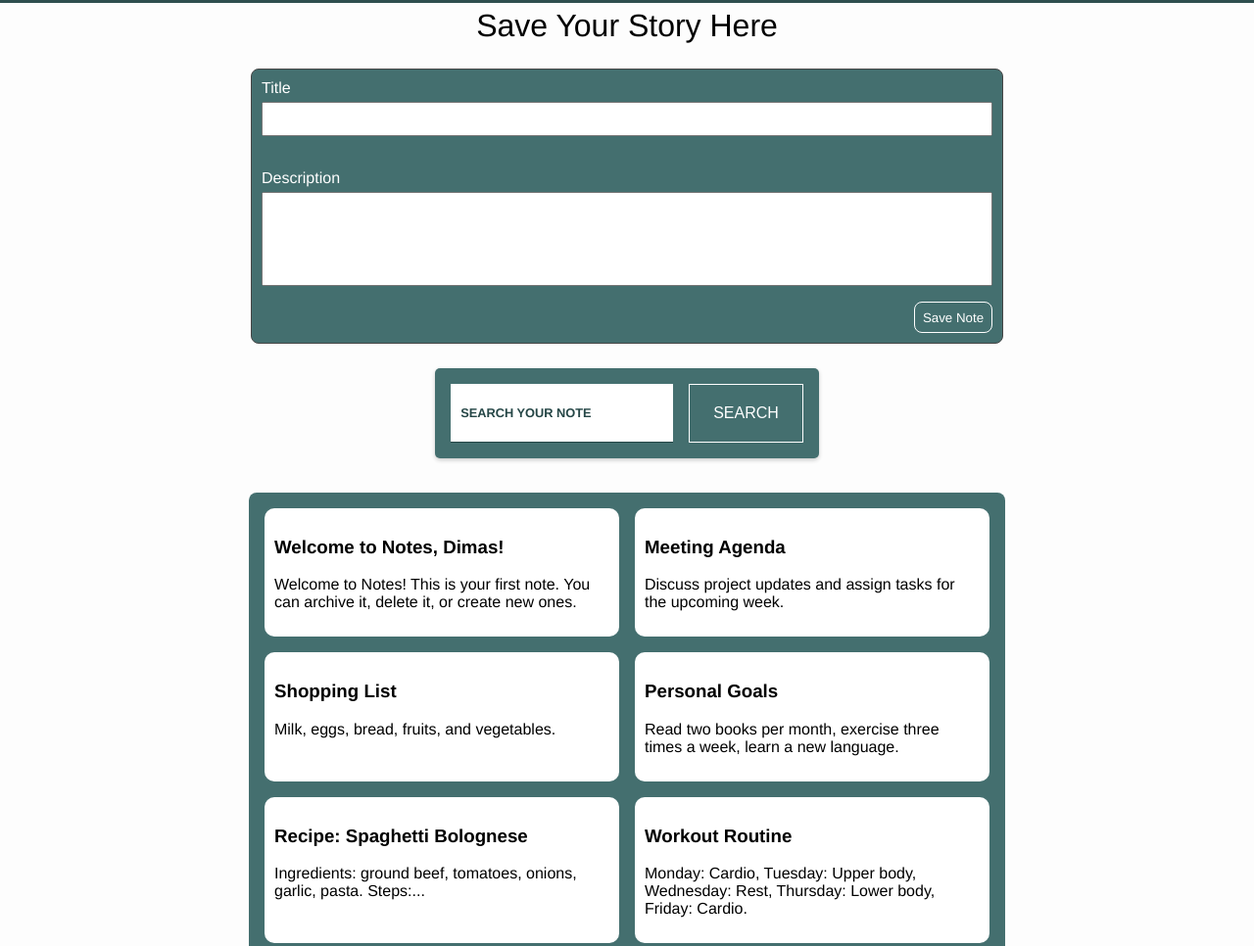
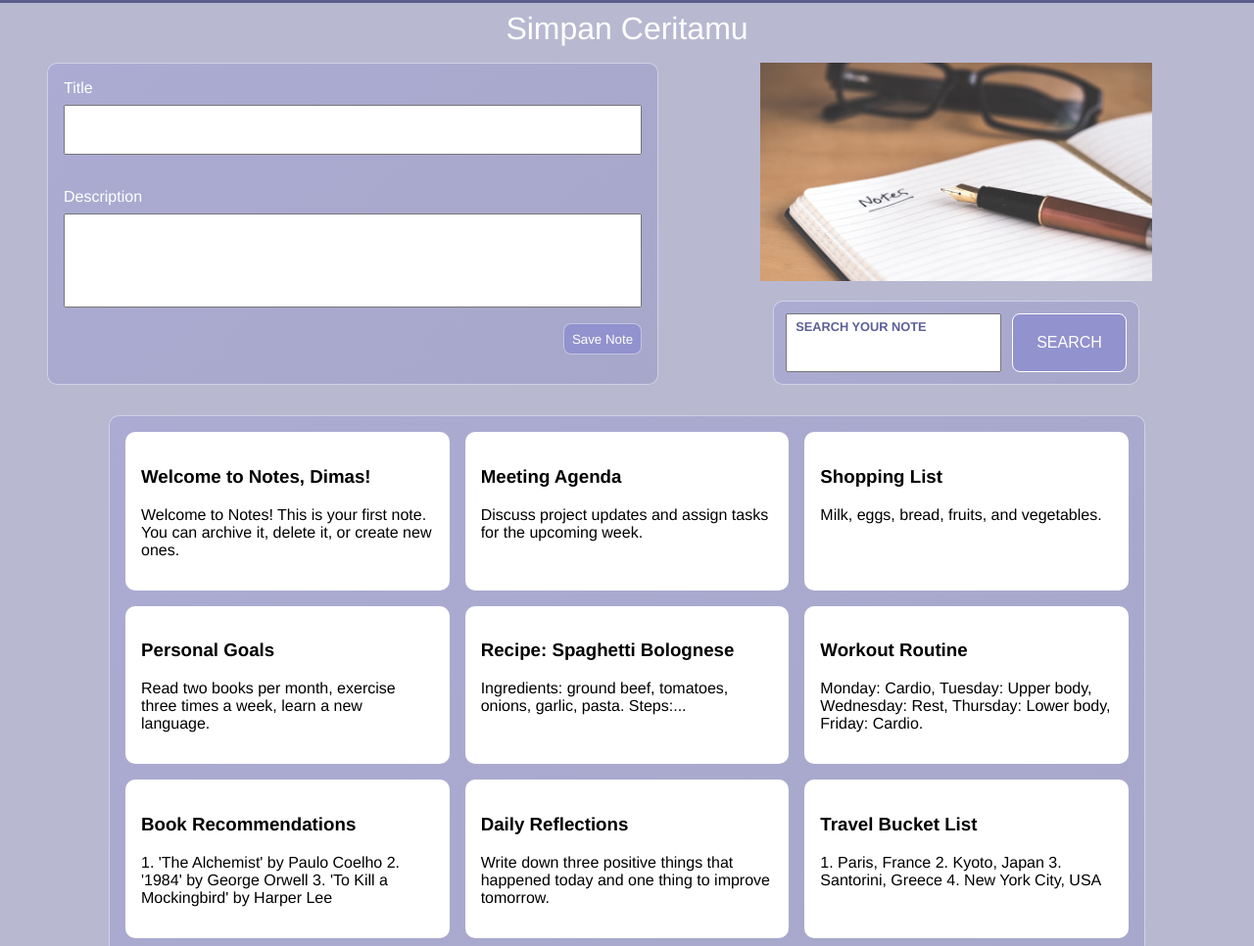
Before and after one commit to srmpandejlaki/notes-app-DS, a plain HTML site: page index.html in a window 1280 px wide. Shown: the part 65-1031 px from the top of the page at 98% size. Drawn offline with Linux system fonts and the light colour scheme.

Commit message:
finall skali

```diff
--- a/index.html
+++ b/index.html
@@ -14,10 +14,11 @@
     </header>
 
     <main>
-      <h1>Save Your Story Here</h1>
+      <h1>Simpan Ceritamu</h1>
 
       <div class="container">
-        <form id="noteForm" autocomplete="off">
+        <section class="form-search">
+          <form class="glass" id="noteForm" autocomplete="off">
             <div class="input-title">
               <label for="title">Title</label>
               <input
@@ -44,15 +45,22 @@
           </form>
 
           <div id="search-container" class="search-container">
+            <img
+              src="source/img/note-taking-feature.jpg"
+              alt="Gambar Buku Notes"
+            />
             <search-bar></search-bar>
           </div>
+        </section>
 
+        <section class="listNote">
           <div id="notesData" class="notesData">
             <note-waiting></note-waiting>
             <search-loading></search-loading>
 
-          <notes-list margin="10" padding="1"></notes-list>
+            <notes-list width="80" borderGlass="1"></notes-list>
           </div>
+        </section>
       </div>
     </main>
 
--- a/source/components/footer-bar.js
+++ b/source/components/footer-bar.js
@@ -17,14 +17,14 @@ class FooterBar extends HTMLElement {
 
       div {
         height: 8.5vh;
+        background-color: #5b5f97;
+        margin: 0;
+        padding: 0;
 
         display: flex;
         justify-content: center;
         align-items: center;
         color: white;
-
-        margin: 0;
-        padding: 0;
       }
 
       .sign {
@@ -53,5 +53,4 @@ class FooterBar extends HTMLElement {
     `;
   }
 }
-
 customElements.define("footer-bar", FooterBar);
--- a/source/components/header-bar.js
+++ b/source/components/header-bar.js
@@ -13,13 +13,13 @@ class headerBar extends HTMLElement {
     this._style.textContent = `
         :host {
           width: 100%;
-
           color: white;
-
           box-shadow: 0 4px 4px 0 rgba(0, 0, 0, 0.2);
         }
 
         div {
+          width: 100%;
+          background-color: #5b5e8a;
           height: 15%;
         }
 
--- a/source/components/notes-item.js
+++ b/source/components/notes-item.js
@@ -9,48 +9,38 @@ class NotesItem extends HTMLElement {
     archived: null,
   };
 
+  set note(value) {
+    this._note = value;
+    this.render();
+  }
+  get note() {
+    return this._note;
+  }
+
   constructor() {
     super();
 
     this._shadowRoot = this.attachShadow({ mode: "open" });
     this._style = document.createElement("style");
   }
-
-  _emptyContent() {
-    this._shadowRoot.innerHTML = "";
-  }
-
-  set note(value) {
-    this._note = value;
-
-    // Render ulang
-    this.render();
-  }
-
-  get note() {
-    return this._note;
-  }
-
   _updateStyle() {
     this._style.textContent = `
       :host {
         display: flex;
+        background-color: white;
         align-items: stretch;
-        background-color: white;
         border-radius: 10px;
       }
 
       .data {
         width: 100%;
         border-radius: 10px;
-
-        padding: 10px;
+        padding: 1rem;
       }
     `;
   }
 
   render() {
-    this._emptyContent();
     this._updateStyle();
 
     this._shadowRoot.appendChild(this._style);
@@ -66,5 +56,4 @@ class NotesItem extends HTMLElement {
     `;
   }
 }
-
 customElements.define("notes-item", NotesItem);
--- a/source/components/notes-list.js
+++ b/source/components/notes-list.js
@@ -5,19 +5,36 @@ class NotesList extends HTMLElement {
   _style = null;
 
   static get observedAttributes() {
-    return ["margin", "padding"];
+    return ["width", "borderGlass"];
   }
 
   constructor() {
     super();
 
-    this._margin = this.getAttribute("margin");
-    this._padding = this.getAttribute("padding");
+    this._width = this.getAttribute("width");
+    this._borderGlass = this.getAttribute("borderGlass");
 
     this._shadowRoot = this.attachShadow({ mode: "open" });
     this._style = document.createElement("style");
+    this.render();
+  }
 
-    this.render();
+  set width(value) {
+    const newValue = Number(value);
+    if (!utils.isValidInteger(newValue)) return;
+    this._width = value;
+  }
+  get width() {
+    return this._width;
+  }
+
+  set borderGlass(value) {
+    const newValue = Number(value);
+    if (!utils.isValidInteger(newValue)) return;
+    this._borderGlass = value;
+  }
+  get borderGlass() {
+    return this._borderGlass;
   }
 
   _updateStyle() {
@@ -29,38 +46,22 @@ class NotesList extends HTMLElement {
       .list {
         display: grid;
         grid-template-columns: repeat(auto-fit, minmax(250px, 1fr));
+        margin: 1rem;
+        padding: 1rem;
 
-        margin: ${this._margin}px;
-        padding: ${this._padding}rem;
-
+        width: ${this._width}vw;
         border-radius: 8px;
-        background-color: hsl(180, 24%, 35%);
-
         gap: 16px;
       }
+
+      .glass {
+        background: linear-gradient(135deg, #ababd3, #a7a7ca);
+        backdrop-filter: blur(10px);
+        -webkit-backdrop-filter: blur(10px);
+        border: ${this._borderGlass}px solid rgba(255, 255, 255, 0.45);
+        border-radius: 10px;
+      }
     `;
-  }
-
-  set margin(value) {
-    const newValue = Number(value);
-    if (!utils.isValidInteger(newValue)) return;
-
-    this._margin = value;
-  }
-
-  get margin() {
-    return this._margin;
-  }
-
-  set padding(value) {
-    const newValue = Number(value);
-    if (!utils.isValidInteger(newValue)) return;
-
-    this._padding = value;
-  }
-
-  get padding() {
-    return this._padding;
   }
 
   _emptyContent() {
@@ -73,7 +74,7 @@ class NotesList extends HTMLElement {
 
     this._shadowRoot.appendChild(this._style);
     this._shadowRoot.innerHTML += `
-      <div class="list">
+      <div class="list glass">
         <slot></slot>
       </div>
     `;
@@ -81,14 +82,13 @@ class NotesList extends HTMLElement {
 
   attributeChangedCallback(name, oldValue, newValue) {
     switch (name) {
-      case "margin":
-        this.margin = newValue;
+      case "width":
+        this.width = newValue;
         break;
-      case "padding":
-        this.padding = newValue;
+      case "borderGlass":
+        this.borderGlass = newValue;
         break;
     }
-
     this.render();
   }
 }
--- a/source/components/search-bar.js
+++ b/source/components/search-bar.js
@@ -55,43 +55,29 @@ class searchBar extends HTMLElement {
       }
 
       .floating-form {
-        background-color: hsl(180, 24%, 35%);
-        padding: 16px;
-        border-radius: 5px;
-
-        margin: 10px;
-        top: 10px;
-
-        box-shadow: 0 2px 4px 0 rgba(0, 0, 0, 0.2);
+        background-color: #b8b8d1;
+        padding: 12px;
+        border-radius: 8px;
       }
 
       .search-form {
         display: flex;
-        gap: 16px;
       }
 
       .search-form .form-group {
         flex-grow: 1;
-
         position: relative;
       }
 
       .search-form .form-group input {
         display: block;
 
-        width: 100%;
+        width: 95%;
         height: 60px;
 
         padding: 14px 10px 0 10px;
-        border-inline: none;
-        border-block-start: none;
-        border-block-end: 1px solid hsl(180, 31%, 21%);
 
         font-size: 1rem;
-      }
-
-      .search-form .form-group input:focus-visible {
-        outline: 0;
       }
 
       .search-form .form-group label {
@@ -99,18 +85,17 @@ class searchBar extends HTMLElement {
         font-size: 0.8em;
         font-weight: 700;
         text-transform: uppercase;
-        color: hsl(180, 31%, 21%);
-
-        white-space: nowrap;
+        color: #5b5f97;
 
         position: absolute;
-        top: 0;
-        left: 10px;
+      }
 
-        user-select: none;
-        pointer-events: none;
-
-        transition: 150ms all ease-in-out;
+      .glass {
+        background: linear-gradient(135deg, #ababd3, #a7a7ca);
+        backdrop-filter: blur(10px);
+        -webkit-backdrop-filter: blur(10px);
+        border: 1px solid rgba(255, 255, 255, 0.45);
+        border-radius: 10px;
       }
 
       .search-form .form-group input:focus-visible ~ label,
@@ -123,8 +108,9 @@ class searchBar extends HTMLElement {
 
       .search-form button {
         border: 1px solid white;
+        border-radius: 8px;
         padding-inline: 24px;
-        background-color: hsl(180, 24%, 35%);
+        background-color: #9292ce;
 
         text-transform: uppercase;
         font-size: 1rem;
@@ -136,11 +122,7 @@ class searchBar extends HTMLElement {
       }
 
       .search-form button:hover {
-        background-color: hsl(180, 31%, 21%);
-      }
-
-      .search-form button:active {
-        background-color: #6c9aee;
+        background-color: #5b5f97;
       }
     `;
   }
@@ -151,10 +133,10 @@ class searchBar extends HTMLElement {
 
     this._shadowRoot.appendChild(this._style);
     this._shadowRoot.innerHTML += `
-      <div class="floating-form">
+      <div class="floating-form glass">
         <form id="searchForm" class="search-form">
           <div class="form-group">
-            <input id="name" name="name" type="search" required />
+            <input id="name" name="name" type="search" />
             <label for="name">Search Your Note</label>
           </div>
 
--- a/source/css/style.css
+++ b/source/css/style.css
@@ -5,16 +5,13 @@
   font-family: "Franklin Gothic Medium", "Arial Narrow", Arial, sans-serif;
 }
 
-header {
-  width: 100%;
-  background-color: darkslategrey;
+body {
+  background-color: #b8b8d1;
 }
 
 /* main */
 main {
   width: 100%;
-
-  background-color: rgb(253, 253, 253);
 }
 
 .container {
@@ -26,32 +23,58 @@ main {
   gap: 15px;
 
   justify-content: center;
-  margin: 25px 0;
+  margin: 1rem 0;
+}
+
+/* img */
+img {
+  width: 25rem;
+}
+
+/* section */
+.form-search {
+  width: 100%;
+  display: flex;
+}
+
+.search-container {
+  width: 90vw;
+
+  display: flex;
+  flex-direction: column;
+  align-items: center;
+  justify-content: space-between;
+  gap: 20px;
+}
+
+h1 {
+  color: white;
 }
 
 button {
-  background-color: hsl(180, 24%, 35%);
+  background-color: #9292ce;
   color: white;
   border-radius: 8px;
 }
 
 button:hover {
-  background-color: hsl(180, 31%, 21%);
+  background-color: #5b5f97;
 }
 
 h1 {
   text-align: center;
   font-weight: lighter;
-  padding-top: 5px;
+  padding-top: 0.5rem;
 }
 
 form {
-  width: 60%;
-  padding: 10px;
+  width: 90vw;
+  padding: 1rem;
+  margin-left: 3rem;
 
-  background-color: hsl(180, 24%, 35%);
+  background-color: #b8b8d1;
   border-radius: 8px;
-  border: 1px solid rgb(70, 70, 70);
+  border: 2px solid #5b5f97;
   gap: 1rem;
 
   display: flex;
@@ -69,11 +92,11 @@ label,
 .notesData p,
 .notesData h3 {
   color: white;
-  margin-bottom: 5px;
+  margin-bottom: 0.5rem;
 }
 
 input {
-  padding: 8px;
+  padding: 1rem;
 }
 
 #description {
@@ -85,7 +108,7 @@ input {
   width: 5rem;
   height: 2rem;
   align-items: center;
-  border: 1px solid white;
+  border: 1px solid rgba(255, 255, 255, 0.45);
 
   align-self: end;
 }
@@ -98,9 +121,53 @@ input:user-invalid {
   border: 1px solid red;
 }
 
-/* footer */
-footer {
-  height: 8.5vh;
+.glass {
+  background: linear-gradient(135deg, #ababd3, #a7a7ca);
+  backdrop-filter: blur(10px);
+  -webkit-backdrop-filter: blur(10px);
+  border: 1px solid rgba(255, 255, 255, 0.45);
+  border-radius: 10px;
+}
 
-  background-color: darkslategrey;
+/* form-search responsive */
+@media screen and (max-width: 768px) {
+  form {
+    margin-left: 0.5rem;
+  }
+
+  img {
+    width: 20rem;
+  }
 }
+
+@media screen and (max-width: 678px) {
+  .form-search {
+    margin: 0;
+    flex-direction: column;
+    align-items: center;
+  }
+
+  .search-container {
+    margin-top: 2rem;
+  }
+}
+
+@media screen and (max-width: 575px) {
+  main h1 {
+    font-size: 1.5rem;
+  }
+
+  form {
+    margin: 0;
+  }
+}
+
+@media screen and (max-width: 320px) {
+  img {
+    width: 17rem;
+  }
+
+  form {
+    margin: 0;
+  }
+}
--- a/source/main.js
+++ b/source/main.js
@@ -1,5 +1,4 @@
 import "./components/index.js";
-
 import home from "./view/home.js";
 
 document.addEventListener("DOMContentLoaded", () => {
--- a/source/view/home.js
+++ b/source/view/home.js
@@ -3,25 +3,23 @@ import noteData from "../data/local/notesData.js";
 import { customValidation } from "../custom-validation.js";
 
 const home = () => {
-  const notes = noteData.getAll();
-  console.log(notes);
+  const record = noteData.getAll();
+  console.log(record);
 
-  const NoteContainerElement = document.querySelector("#notesData");
-  const ListNote = NoteContainerElement.querySelector("notes-list");
+  const NoteContainer = document.querySelector("#notesData");
+  const ListNote = NoteContainer.querySelector("notes-list");
 
-  const displayResult = (notes) => {
-    const noteItemElements = notes.map((note) => {
-      const noteItemElement = document.createElement("notes-item");
-      noteItemElement.note = note;
+  const displayResult = (record) => {
+    const recordItems = record.map((note) => {
+      const recordItem = document.createElement("notes-item");
+      recordItem.note = note;
 
-      return noteItemElement;
+      return recordItem;
     });
-
     utils.emptyElement(ListNote);
-    ListNote.append(...noteItemElements);
+    ListNote.append(...recordItems);
   };
-
-  displayResult(notes);
+  displayResult(record);
 
   // custom validation
   const form = document.querySelector("form");
@@ -50,6 +48,46 @@ const home = () => {
       connectedValidationEl.innerText = "";
     }
   });
+
+  // tambah note baru
+  function addNote() {
+    const title = document.getElementById("title").value;
+    const body = document.getElementById("description").value;
+
+    const newNote = {
+      id: generateUUID(),
+      title,
+      body,
+      createdAt: new Date().toISOString(),
+      archived: false,
+    };
+    return newNote;
+  }
+  // generate UUID
+  function generateUUID() {
+    return (
+      "notes-" +
+      Math.floor(Math.random() * 10000) +
+      "-" +
+      Math.floor(Math.random() * 10000) +
+      "-" +
+      Math.floor(Math.random() * 10000) +
+      "-" +
+      Math.floor(Math.random() * 10000)
+    );
+  }
+
+  const formNote = document.querySelector("#noteForm");
+  formNote.addEventListener("submit", (event) => {
+    event.preventDefault();
+
+    const newNote = addNote();
+
+    const recordItem = document.createElement("notes-item");
+    recordItem.note = newNote;
+    ListNote.append(recordItem);
+    formNote.reset();
+  });
 };
 
 export default home;
```
Also changed, not shown: source/img/note-taking-feature.jpg (added). Lines whose indentation alone changed are shown as unchanged.
